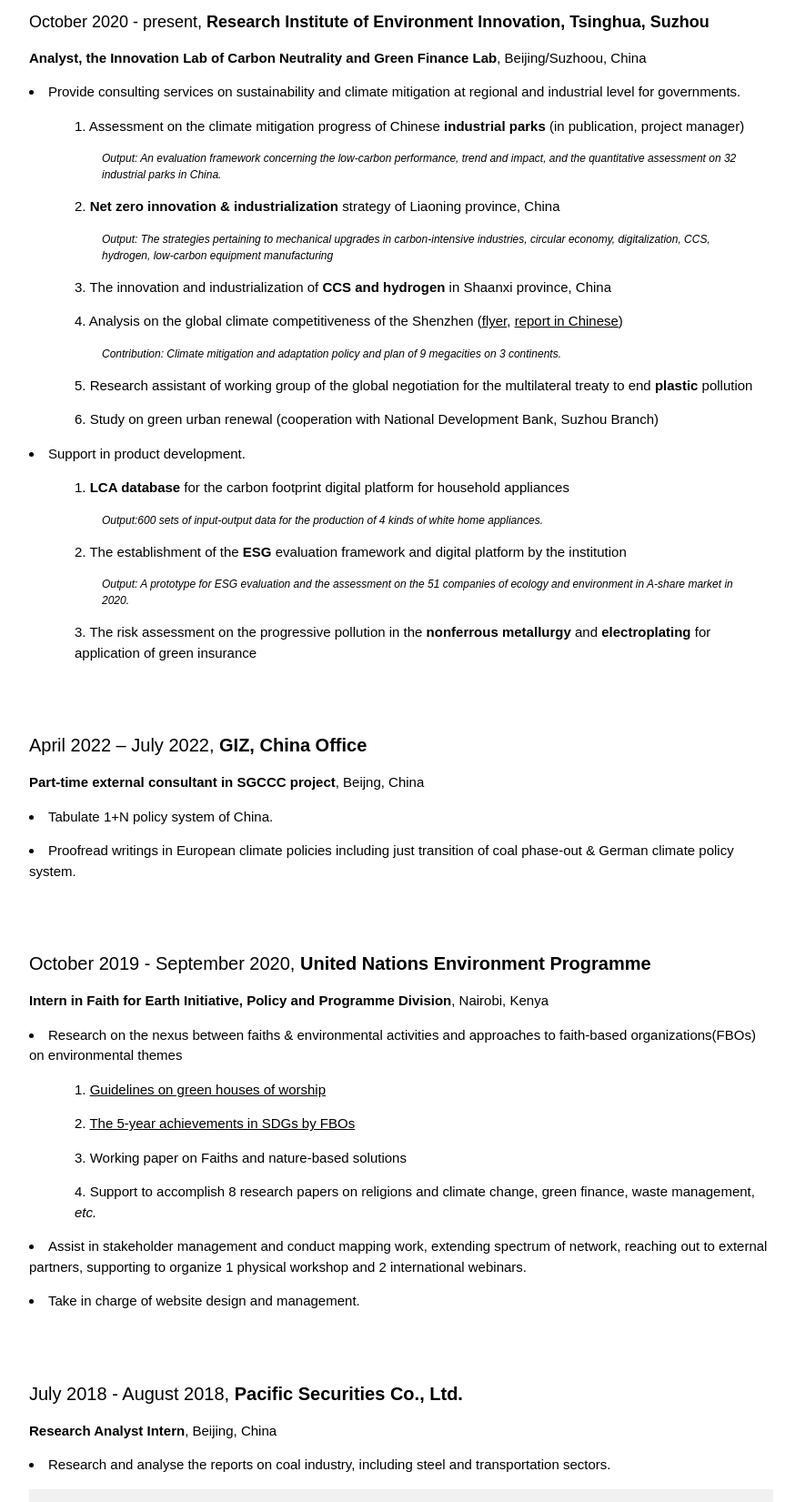
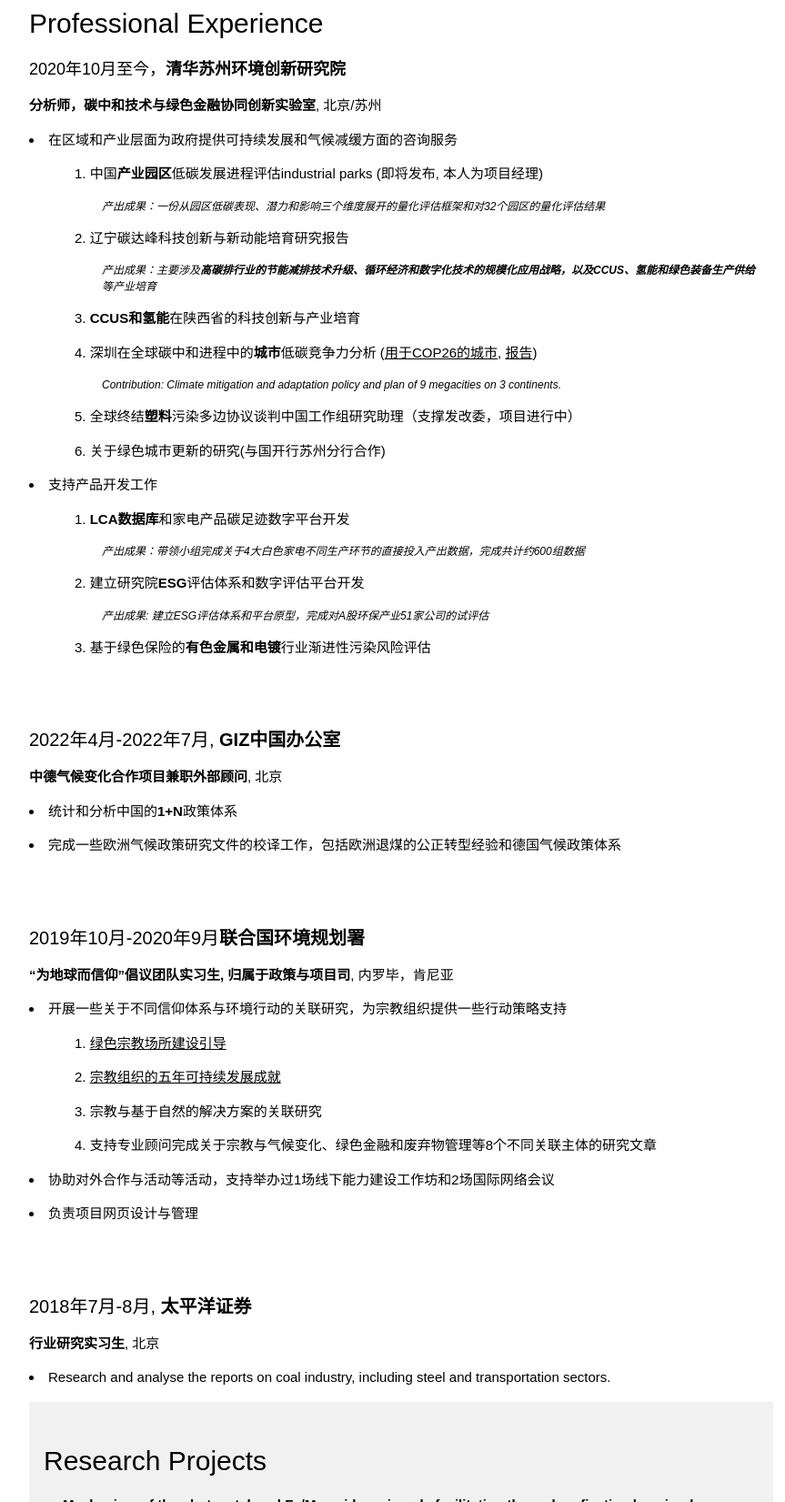
Before and after one commit to ManyiS/ManyiS.CN, a plain HTML site: page index.html in a window 1280 px wide. Shown: the part 1149-2800 px from the top of the page at 91% size, without its empty margins (274-1137 px from the left). Drawn offline with Linux system fonts and the light colour scheme.

Commit message:
Update index.html

```diff
--- a/index.html
+++ b/index.html
@@ -86,13 +86,14 @@
   <div class="w3-hide-large" style="margin-top:83px"></div>
 
 <!-- The Home Section -->
+     <p stype= "font-color:green"><a href=https://manyis.github.io>English verison</a></p>
     <div class="w3-container w3-center w3-padding-32" id="home">
       <img style="width: 70%;max-width: 320px" alt="profile photo" src="pic_sun.jpg">
       <h1>孙曼仪</h1>
         <p class="w3-justify" style="width:100%;border:0px;border-spacing:0px;border-collapse:separate;margin-right:auto;margin-left:auto;max-width:600px">
         </p>
         </p>
-         目前，我正在<a href="http://www.tsinghua-riet.com/page/home/">清华苏州环境创新研究院</a>从事有关可持续发展与气候变化相关的咨询工作，多与政府合作。过去两年来，本人一直关注气候政策和气候技术体系（清华苏州院是一个产学研结合的新型机构，主要是推动泛绿色技术的转化）。本人希望能够在相关领域开启博士研究，强化量化工具应用能力，期待能够在区域层面做一些基于不同技术路径的工业减排情景模型分析，综合评估不同技术组合在技术-经济-环境等多维度的表现，以及研究如何通过政策设计和市场机制推动新兴技术的规划化和产业化。由于这两年的一些工作和研究经历，我对循环经济类的技术十分感兴趣，因为这些技术可能可以实现减排、降本和资源节约等三重成效。
+         目前，我正在<a href="http://www.tsinghua-riet.com/page/home/">清华苏州环境创新研究院</a>从事有关可持续发展与气候变化相关的咨询工作，多与政府合作。过去两年来，本人一直关注<strong>气候政策和气候技术体系</strong>（清华苏州院是一个产学研结合的新型机构，主要是推动泛绿色技术的转化）。本人希望能够在相关领域开启博士研究，强化量化工具应用能力，期待能够<strong>在区域层面做一些基于不同技术路径的工业减排情景模型分析，综合评估不同技术组合在技术-经济-环境等多维度的表现，以及研究如何通过政策设计和市场机制推动新兴技术的规划化和产业化</strong>。由于这两年的一些工作和研究经历，我对<strong>循环经济</strong>类的技术十分感兴趣，因为这些技术可能可以实现减排、降本和资源节约等三重成效。
         <p class="w3-center">
           <a href="mailto:manyi.sun@outlook.com">Email</a> &nbsp/&nbsp
           <a href="https://www.linkedin.com/in/manyi-sun-1903a116a/"> Linkedin </a> &nbsp/&nbsp
@@ -120,52 +121,52 @@
 <!-- The Professional Experience Section -->
   <div class="w3-container w3-padding-32" id="professional experience">
     <h2>Professional Experience</h2>
-         <p><h5>October 2020 - present, <strong>Research Institute of Environment Innovation, Tsinghua, Suzhou</strong></h5></p>
-         <p> <strong>Analyst, the Innovation Lab of Carbon Neutrality and Green Finance Lab</strong>, Beijing/Suzhoou, China</p>
-         <p> <li>Provide consulting services on sustainability and climate mitigation at regional and industrial level for governments.</li> </p>
-         <div style="padding-left:50px;text-intent:-5em"><p style="text-intent:-5em">1. Assessment on the climate mitigation progress of Chinese <strong>industrial parks </strong>(in publication, project manager)</p> </div>
-	 <div style="padding-left:80px;font-size:80%;max-width:800px"> <p style="text-intent:-5em"><em> Output: An evaluation framework concerning the low-carbon performance, trend and impact, and the quantitative assessment on 32 industrial parks in China.</em>
+         <p><h5>2020年10月至今，<strong>清华苏州环境创新研究院</strong></h5></p>
+         <p> <strong>分析师，碳中和技术与绿色金融协同创新实验室</strong>, 北京/苏州</p>
+         <p> <li>在区域和产业层面为政府提供可持续发展和气候减缓方面的咨询服务</li> </p>
+         <div style="padding-left:50px;text-intent:-5em"><p style="text-intent:-5em">1. 中国<strong>产业园区</strong>低碳发展进程评估industrial parks (即将发布, 本人为项目经理)</p> </div>
+	 <div style="padding-left:80px;font-size:80%;max-width:800px"> <p style="text-intent:-5em"><em> 产出成果：一份从园区低碳表现、潜力和影响三个维度展开的量化评估框架和对32个园区的量化评估结果</em>
 		</p> </div>
-	 <div style="padding-left:50px;text-intent:-5em"><p style="text-intent:-5em">2. <strong>Net zero innovation & industrialization</strong> strategy of Liaoning province, China </p> </div>
-	 <div style="padding-left:80px;font-size:80%;max-width:800px"> <p style="text-intent:-5em"><em> Output: The strategies pertaining to mechanical upgrades in carbon-intensive industries, circular economy, digitalization, CCS, hydrogen, low-carbon equipment manufacturing</em>
+	 <div style="padding-left:50px;text-intent:-5em"><p style="text-intent:-5em">2. 辽宁碳达峰科技创新与新动能培育研究报告</p> </div>
+	 <div style="padding-left:80px;font-size:80%;max-width:800px"> <p style="text-intent:-5em"><em> 产出成果：主要涉及<strong>高碳排行业的节能减排技术升级、循环经济和数字化技术的规模化应用战略，以及CCUS、氢能和绿色装备生产供给</strong>等产业培育</em>
 		</p> </div>
-	 <div style="padding-left:50px;text-intent:-5em"><p style="text-intent:-5em">3. The innovation and industrialization of <strong>CCS and hydrogen</strong> in Shaanxi province, China </p> </div>
-	 <div style="padding-left:50px;text-intent:-5em"><p style="text-intent:-5em">4. Analysis on the global climate competitiveness of the Shenzhen (<a href="https://www.dropbox.com/s/c99ho1lh8clm87q/Flyer_Shenzhen_COP26.pdf?dl=0">flyer</a>, <a href="https://www.dropbox.com/s/1ji5d580hvkmhnh/%E5%85%A8%E7%90%83%E7%A2%B3%E4%B8%AD%E5%92%8C%E8%BF%9B%E7%A8%8B%E4%B8%AD%E6%9E%84%E5%BB%BA%E6%B7%B1%E5%9C%B3%E7%A2%B3%E8%BE%BE%E5%B3%B0%E7%BB%BF%E8%89%B2%E4%BD%8E%E7%A2%B3%E7%AB%9E%E4%BA%89%E5%8A%9B%20%EF%BC%88%E5%AE%9A%E7%A8%BF%EF%BC%89.pdf?dl=0">report in Chinese</a>)</p> </div>
+	 <div style="padding-left:50px;text-intent:-5em"><p style="text-intent:-5em">3. <strong>CCUS和氢能</strong>在陕西省的科技创新与产业培育 </p> </div>
+	 <div style="padding-left:50px;text-intent:-5em"><p style="text-intent:-5em">4. 深圳在全球碳中和进程中的<strong>城市</strong>低碳竞争力分析 (<a href="https://www.dropbox.com/s/c99ho1lh8clm87q/Flyer_Shenzhen_COP26.pdf?dl=0">用于COP26的城市</a>, <a href="https://www.dropbox.com/s/1ji5d580hvkmhnh/%E5%85%A8%E7%90%83%E7%A2%B3%E4%B8%AD%E5%92%8C%E8%BF%9B%E7%A8%8B%E4%B8%AD%E6%9E%84%E5%BB%BA%E6%B7%B1%E5%9C%B3%E7%A2%B3%E8%BE%BE%E5%B3%B0%E7%BB%BF%E8%89%B2%E4%BD%8E%E7%A2%B3%E7%AB%9E%E4%BA%89%E5%8A%9B%20%EF%BC%88%E5%AE%9A%E7%A8%BF%EF%BC%89.pdf?dl=0">报告</a>)</p> </div>
 	 <div style="padding-left:80px;font-size:80%;max-width:800px"> <p style="text-intent:-5em"><em> Contribution: Climate mitigation and adaptation policy and plan of 9 megacities on 3 continents.</em>
 		</p> </div>
-	 <div style="padding-left:50px;text-intent:-5em"><p style="text-intent:-5em">5. Research assistant of working group of the global negotiation for the multilateral treaty to end <strong>plastic</strong> pollution </p> </div>
-	 <div style="padding-left:50px;text-intent:-5em"><p style="text-intent:-5em">6. Study on green urban renewal (cooperation with National Development Bank, Suzhou Branch)</p> </div>
+	 <div style="padding-left:50px;text-intent:-5em"><p style="text-intent:-5em">5. 全球终结<strong>塑料</strong>污染多边协议谈判中国工作组研究助理（支撑发改委，项目进行中） </p> </div>
+	 <div style="padding-left:50px;text-intent:-5em"><p style="text-intent:-5em">6. 关于绿色城市更新的研究(与国开行苏州分行合作)</p> </div>
 
-<p> <li>Support in product development.</li></p>
-	 <div style="padding-left:50px;text-intent:-5em"><p style="text-intent:-5em">1. <strong>LCA database</strong> for the carbon footprint digital platform for household appliances </p> </div>
-	 <div style="padding-left:80px;font-size:80%;max-width:800px"> <p style="text-intent:-5em"><em>Output:600 sets of input-output data for the production of 4 kinds of white home appliances. </em>
+<p> <li>支持产品开发工作</li></p>
+	 <div style="padding-left:50px;text-intent:-5em"><p style="text-intent:-5em">1. <strong>LCA数据库</strong>和家电产品碳足迹数字平台开发</p> </div>
+	 <div style="padding-left:80px;font-size:80%;max-width:800px"> <p style="text-intent:-5em"><em>产出成果：带领小组完成关于4大白色家电不同生产环节的直接投入产出数据，完成共计约600组数据</em>
 		</p> </div>
-	 <div style="padding-left:50px;text-intent:-5em"><p style="text-intent:-5em">2. The establishment of the <strong>ESG</strong> evaluation framework and digital platform by the institution</strong></p> </div>
-	 <div style="padding-left:80px;font-size:80%;max-width:800px"> <p style="text-intent:-5em"><em>Output: A prototype for ESG evaluation and the assessment on the 51 companies of ecology and environment in A-share market in 2020. </em>
+	 <div style="padding-left:50px;text-intent:-5em"><p style="text-intent:-5em">2. 建立研究院<strong>ESG</strong>评估体系和数字评估平台开发</p> </div>
+	 <div style="padding-left:80px;font-size:80%;max-width:800px"> <p style="text-intent:-5em"><em>产出成果: 建立ESG评估体系和平台原型，完成对A股环保产业51家公司的试评估</em>
 		</p> </div>
-          <div style="padding-left:50px;text-intent:-5em"><p style="text-intent:-5em">3. The risk assessment on the progressive pollution in the <strong>nonferrous metallurgy</strong> and <strong>electroplating</strong> for application of green insurance</p> </div>
+          <div style="padding-left:50px;text-intent:-5em"><p style="text-intent:-5em">3. 基于绿色保险的<strong>有色金属和电镀</strong>行业渐进性污染风险评估</p> </div>
 <br><br>
 
-	 <p><h4>April 2022 – July 2022, <strong>GIZ, China Office</strong></h4></p>
-         <p> <strong>Part-time external consultant in SGCCC project</strong>, Beijng, China</p>
-	 <p> <li>Tabulate 1+N policy system of China.</li> </p>
-	 <p> <li>Proofread writings in European climate policies including just transition of coal phase-out & German climate policy system.</li> </p>
+	 <p><h4>2022年4月-2022年7月, <strong>GIZ中国办公室</strong></h4></p>
+         <p> <strong>中德气候变化合作项目兼职外部顾问</strong>, 北京</p>
+	 <p> <li>统计和分析中国的<strong>1+N</strong>政策体系</li> </p>
+	 <p> <li>完成一些欧洲气候政策研究文件的校译工作，包括欧洲退煤的公正转型经验和德国气候政策体系</li> </p>
 <br><br>
 
-	 <p><h4>October 2019 - September 2020, <strong>United Nations Environment Programme</strong></h4></p>
-         <p> <strong>Intern in Faith for Earth Initiative, Policy and Programme Division</strong>, Nairobi, Kenya</p>
-         <p> <li>Research on the nexus between faiths & environmental activities and approaches to faith-based organizations(FBOs) on environmental themes</li> </p>
-         <div style="padding-left:50px;text-intent:-5em"><p style="text-intent:-5em">1. <a href="https://www.unep.org/resources/publication/guidelines-green-houses-worship">Guidelines on green houses of worship </a>  </p> </div>
-         <div style="padding-left:50px;text-intent:-5em"><p style="text-intent:-5em">2. <a href="https://wedocs.unep.org/handle/20.500.11822/33848;jsessionid=5F652AD06968318CE912F8313E768A8D">The 5-year achievements in SDGs by FBOs</a>  </p> </div>
-	 <div style="padding-left:50px;text-intent:-5em"><p style="text-intent:-5em">3. Working paper on Faiths and nature-based solutions </p> </div>
-	 <div style="padding-left:50px;text-intent:-5em"><p style="text-intent:-5em">4. Support to accomplish 8 research papers on religions and climate change, green finance, waste management, <em>etc.</em> </p> </div>
-	 <p> <li>Assist in stakeholder management and conduct mapping work, extending spectrum of network, reaching out to external partners, supporting to organize 1 physical workshop and 2 international webinars.</li> </p>
-         <p> <li>Take in charge of website design and management.</li> </p>
+	 <p><h4>2019年10月-2020年9月<strong>联合国环境规划署</strong></h4></p>
+         <p> <strong>“为地球而信仰”倡议团队实习生, 归属于政策与项目司</strong>, 内罗毕，肯尼亚</p>
+         <p> <li>开展一些关于不同信仰体系与环境行动的关联研究，为宗教组织提供一些行动策略支持</li> </p>
+         <div style="padding-left:50px;text-intent:-5em"><p style="text-intent:-5em">1. <a href="https://www.unep.org/resources/publication/guidelines-green-houses-worship">绿色宗教场所建设引导 </a>  </p> </div>
+         <div style="padding-left:50px;text-intent:-5em"><p style="text-intent:-5em">2. <a href="https://wedocs.unep.org/handle/20.500.11822/33848;jsessionid=5F652AD06968318CE912F8313E768A8D">宗教组织的五年可持续发展成就</a>  </p> </div>
+	 <div style="padding-left:50px;text-intent:-5em"><p style="text-intent:-5em">3. 宗教与基于自然的解决方案的关联研究 </p> </div>
+	 <div style="padding-left:50px;text-intent:-5em"><p style="text-intent:-5em">4. 支持专业顾问完成关于宗教与气候变化、绿色金融和废弃物管理等8个不同关联主体的研究文章</p> </div>
+	 <p> <li>协助对外合作与活动等活动，支持举办过1场线下能力建设工作坊和2场国际网络会议</li> </p>
+         <p> <li>负责项目网页设计与管理</li> </p>
 <br><br>
 
 
-	 <p><h4>July 2018 - August 2018, <strong>Pacific Securities Co., Ltd.</strong></h4></p>
-         <p> <strong>Research Analyst Intern</strong>, Beijing, China</p>
+	 <p><h4>2018年7月-8月, <strong>太平洋证券</strong></h4></p>
+         <p> <strong>行业研究实习生</strong>, 北京</p>
          <p> <li>Research and analyse the reports on coal industry, including steel and transportation sectors.</li> </p>
 
 <!-- The Research Projects Section -->
```
